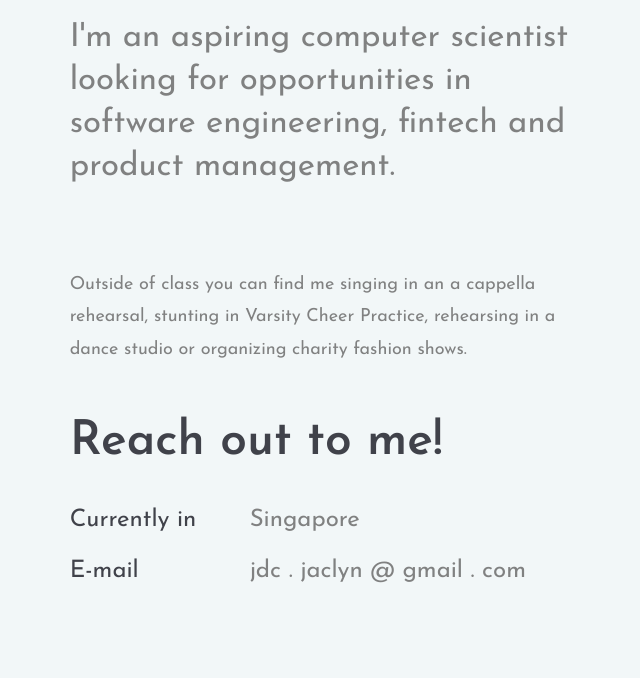
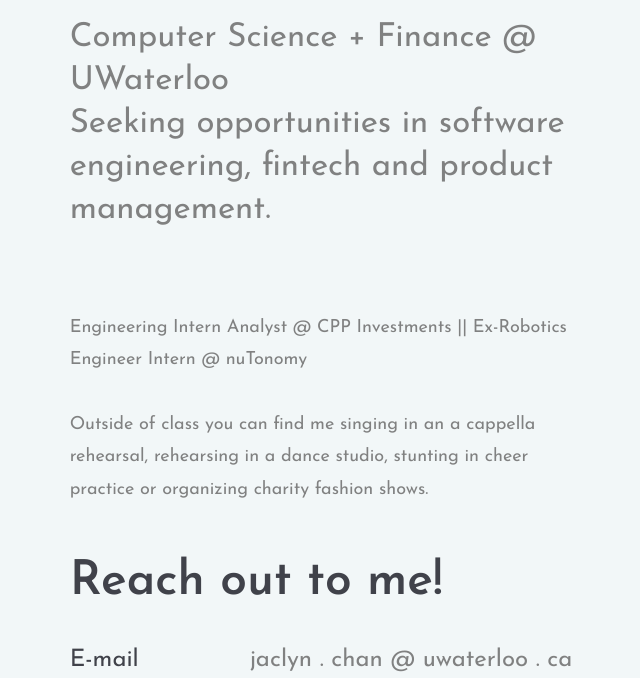
Before and after one commit to straightupjac/straightupjac-archive, a plain HTML site: page index.html in a window 1280 px wide. Shown: the part 542-1220 px from the top of the page, without its empty margins (52-692 px from the left). Drawn offline with Linux system fonts and the light colour scheme.

Commit message:
change website header

```diff
--- a/index.html
+++ b/index.html
@@ -64,14 +64,17 @@
 						<div class="col-lg-6">
 							<div class="hero-text">
 								<h2>Jaclyn Chan</h2>
-								<p>I'm an aspiring computer scientist looking for opportunities in software engineering, fintech and product management. </p>
+								<p>Computer Science + Finance @ UWaterloo<br> Seeking opportunities in software engineering, fintech and product management.</p>
+
 								</div>
-								<p class="mb-5">Outside of class you can find me singing in an a cappella rehearsal, stunting in Varsity Cheer Practice, rehearsing in a dance studio or organizing charity fashion shows. </p>
+								<p class="mb-5">Engineering Intern Analyst @ CPP Investments || Ex-Robotics Engineer Intern @ nuTonomy
+									<br> <br>Outside of class you can find me singing in an a cappella rehearsal, rehearsing in a dance studio, stunting in cheer practice or organizing charity fashion shows. </p>
 							<div class="hero-info">
 								<h2>Reach out to me!</h2>
 								<ul>
-									<li><span>Currently in</span>Singapore</li>
-									<li><span>E-mail</span>jdc . jaclyn @ gmail . com</li>
+									<!--- <li><span>Currently in</span>Singapore</li> -->
+									<li><span>E-mail</span>jaclyn . chan @ uwaterloo . ca</li>
+									<li><span>Seeking</span>2021 Internships (Winter and Summer)</li>
 								</ul>
 							</div>
 						</div>
@@ -143,8 +146,8 @@
 							<h5>Singapore</h5>
 							<h4>August 2014-June 2018</h4>
 							<p>&bull; Utilized&nbsp;<strong>Java</strong>&nbsp;in hardware programming, designed the electrical system, harnessed <strong>CAD</strong> to design and was extensively involved in fabrication</p>
-<p>&bull; Managed&nbsp;<strong>cross-functional</strong>&nbsp;subteams and lead public outreach campaigns</p>
-<p>&bull; Expanded the team from <strong>10 to 30+</strong> members during my leadership</p>
+							<p>&bull; Managed&nbsp;<strong>cross-functional</strong>&nbsp;subteams and lead public outreach campaigns</p>
+							<p>&bull; Expanded the team from <strong>10 to 30+</strong> members during my leadership</p>
 						</li>
 							<li>
 							<h2>SpaceLab@SAS</h2>
@@ -194,6 +197,7 @@
 <p>Relevant Courses:</p>
 <p>&bull; CS145: Designing Functional Programs (Advanced Version)</p>
 <p>&bull; CS146: Elementary Algorithm Design &amp; Data Abstraction (Advanced Version)</p>
+<p>&bull; CS246: Object-Oriented Software Development </p>
 <p>&bull; AFM 121: Introduction to Global Financial Markets</p>
 <p>&bull; AFM101/102: Introduction to Financial and Managerial Accounting&nbsp;</p>
 						</li>
```
Also changed, not shown: 1 other file.
